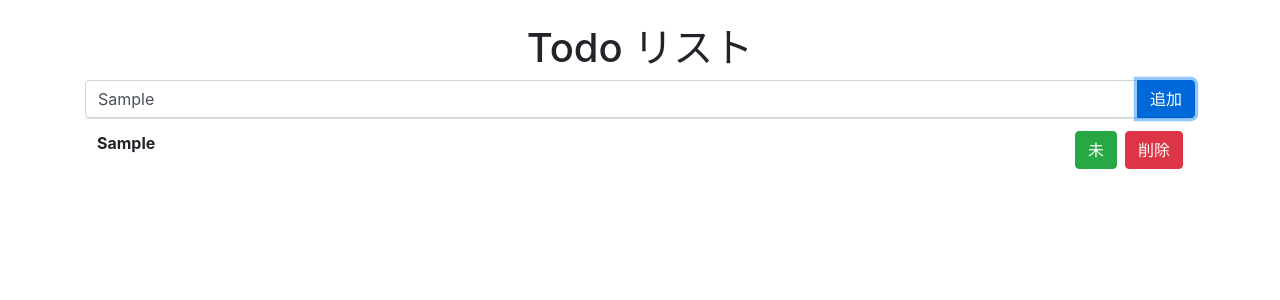
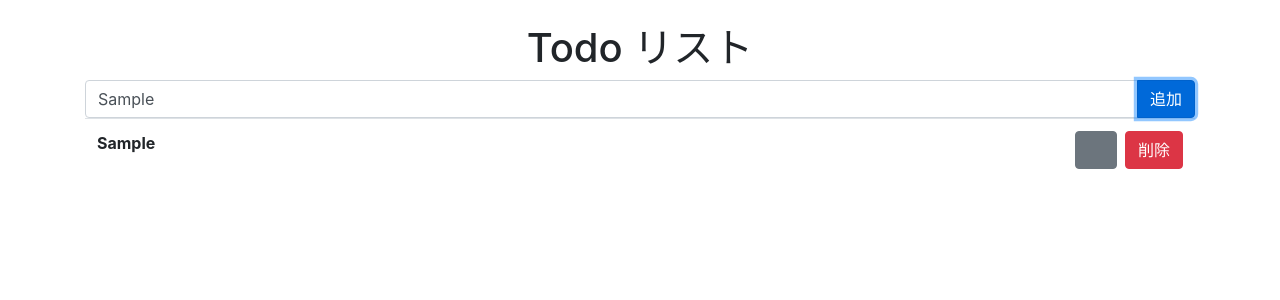
Before and after one commit to fliedonion/react-firebasehosting-autogithub-expr, a React (Create React App) app: page / in a window 1280 px wide. Both pictures are taken after typing "Sample" into the empty fields and a click on the button "追加". Shown: the top 300 px of the page. Built offline with nearby package versions, Linux system fonts and the light colour scheme.

Commit message:
recreate add todo list body as a component.

```diff
--- a/src/App.js
+++ b/src/App.js
@@ -1,7 +1,8 @@
 import './App.css';
-import {Container, Button, Table} from 'reactstrap'
+import {Container} from 'reactstrap'
 import {useState} from 'react';
 import TodoForm from './components/TodoForm';
+import TodoList from './components/TodoList';
 
 function App() {
   // 左辺、カーリーブレイスではない。
@@ -21,6 +22,10 @@ function App() {
     newTodos[index].complete = !newTodos[index].complete
     setTodos(newTodos)
   }
+  const todolistProps = {
+    // todos, completeTodo, removeTodo // stateはあまり参照の連鎖を作らない方がいいのかもと思って直接渡すことにした。
+    completeTodo, removeTodo,
+  }
 
   return (
     <div className="App">
@@ -29,28 +34,7 @@ function App() {
         <TodoForm addTodo={addTodo}></TodoForm>
       </Container>
       <Container>
-        <Table>
-          <tbody>
-            {todos && todos.map((todo, index) => (
-              <tr key={index}>
-                <th className="text-left"
-                  style={{ textDecoration: todo.complete ? 'line-through': ''}}>
-                  {todo.text}
-                </th>
-                <td className="text-right">
-                  <Button color={ todo.complete ? "secondary" : "success" }
-                    className="mr-2"
-                    onClick={() => completeTodo(index)}>
-                      {todo.complete ? '完了' : '未' }</Button>
-                  <Button
-                    onClick={() => removeTodo(index)}
-                    color="danger">削除</Button>
-                </td>
-              </tr>
-            ))}
-          </tbody>
-        </Table>
-
+        <TodoList todos={todos} {...todolistProps}></TodoList>
       </Container>
     </div>
   );
--- /dev/null
+++ b/src/components/TodoList.js
@@ -0,0 +1,33 @@
+
+import {Table, Button} from 'reactstrap';
+
+
+const TodoList = ({todos, removeTodo, completeTodo}) => {
+
+
+    return (
+        <Table>
+          <tbody>
+            {todos && todos.map((todo, index) => (
+              <tr key={index}>
+                <th className="text-left"
+                  style={{ textDecoration: todo.complete ? 'line-through': ''}}>
+                  {todo.text}
+                </th>
+                <td className="text-right">
+                  <Button color={ todo.complete ? "success" : "secondary" }
+                    className="mr-2"
+                    onClick={() => completeTodo(index)}>
+                      {todo.complete ? '✔' : '　' }</Button>
+                  <Button
+                    onClick={() => removeTodo(index)}
+                    color="danger">削除</Button>
+                </td>
+              </tr>
+            ))}
+          </tbody>
+        </Table>
+    );
+}
+
+export default TodoList;
```
